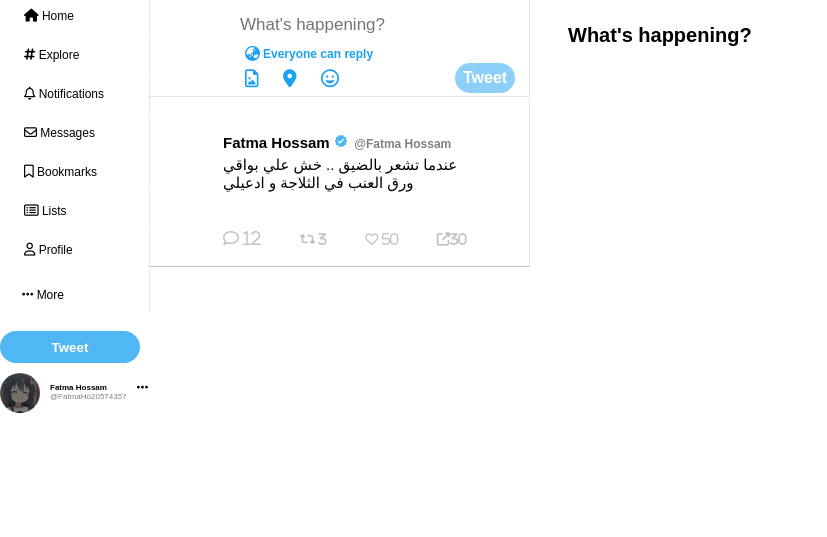
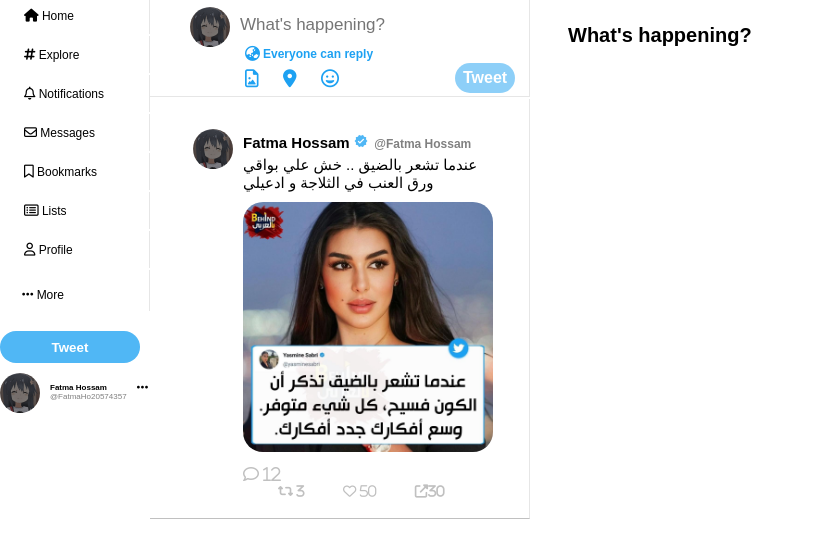
Before and after one commit to GSG-FC03/Twitter-clone-Fatma, a plain HTML site: page index.html in a window 1280 px wide. Shown: the part 61-598 px from the top of the page, without its empty margins (0-827 px from the left). Drawn offline with Linux system fonts and the light colour scheme; some icons are missing.

Commit message:
edit every mistake Relates # 11

```diff
--- a/index.html
+++ b/index.html
@@ -62,7 +62,7 @@
 
             <div class="tweetinput">
             <div class="tweetArea">
-                <img src="./assset/Hana Shirosaki icon.jpg" alt="">
+                <img src="./assest/Hana Shirosaki icon.jpg" alt="">
                     <input type="text"id="typing" placeholder="What's happening?">
             </div>
             <div class="privacy">
@@ -87,7 +87,7 @@
 <!-- post Starts -->
 <div class="post">
     <div class="post_img">
-        <img src="./assset/Hana Shirosaki icon.jpg" alt="">
+        <img src="./assest/Hana Shirosaki icon.jpg" alt="">
     </div>
     <div class="postcontainer">
         <div class="postheader">
@@ -103,7 +103,7 @@
                 <p>عندما تشعر بالضيق .. خش علي بواقي ورق العنب في الثلاجة و ادعيلي</p>
             </div>
         </div>
-        <img src="./assset/tweet.jpg" alt="">
+        <img src="./assest/tweet.jpg" alt="">
         <div class="footer">
             <span<i class="far fa-comment"></i> 12</span>
             <span<i class="fas fa-retweet"></i> 3</span>
```
Also changed, not shown: 1 other file.
